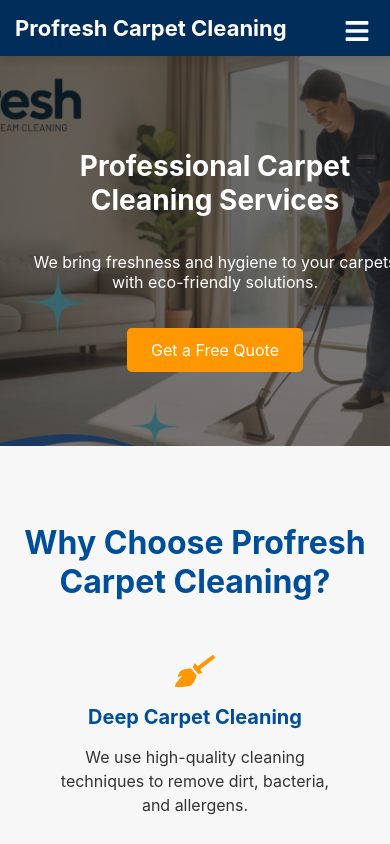
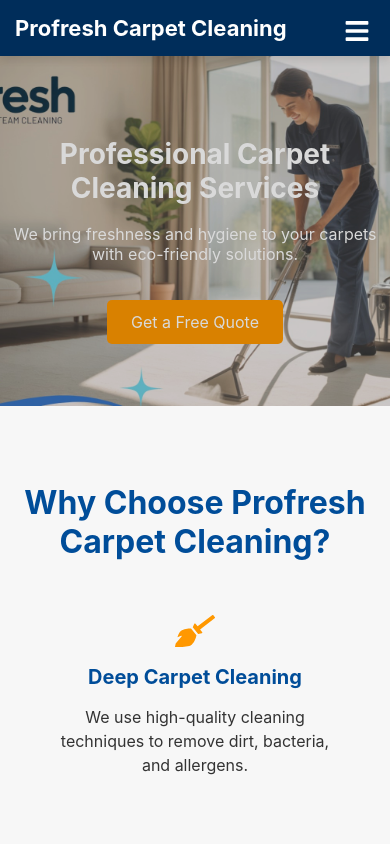
Before and after one commit to raafaelalmeida/profresh, a React (Create React App) app: page / in a window 390 px wide. Shown: the top 844 px of the page. Built offline with nearby package versions, Linux system fonts and the light colour scheme.

Commit message:
tudo ajeitado agora

```diff
--- a/src/components/Banner.module.css
+++ b/src/components/Banner.module.css
@@ -9,6 +9,7 @@
   display: flex;
   align-items: center;
   justify-content: center;
+  text-align: center;
   color: white;
   text-shadow: 2px 2px 4px black;
   margin: 0; /* Remove qualquer margem */
@@ -36,6 +37,14 @@
     .banner {
       height: 200px;
     }
+      .bannerText {
+    text-align: center;
+    padding: 0 15px;
+    max-width: 100%;
+    display: flex;
+    flex-direction: column;
+    align-items: center;
+  }
   }
 
   @keyframes fadeIn {
@@ -50,8 +59,42 @@
 }
 
 .bannerText {
-  animation: fadeIn 3.2s ease-in-out;
+  position: relative;
+  z-index: 2; /* para ficar acima da .overlay */
+  max-width: 90%; /* evita que o texto fique colado nas bordas */
   text-align: center;
-  font-size: 24px;
-  font-weight: bold;
+  display: flex;
+  flex-direction: column;
+  align-items: center;
+  justify-content: center;
 }
+
+
+@media (max-width: 768px) {
+  .banner {
+    display: flex;
+    justify-content: center;
+    align-items: center;
+    text-align: center;
+    padding: 0 !important;
+    margin: 0 !important;
+    width: 100% !important;
+    box-sizing: border-box;
+    overflow-x: hidden;
+  }
+
+  .bannerText {
+    max-width: 90vw;
+    width: 100%;
+    padding: 0 10px;
+    margin: 0 auto;
+    display: flex;
+    flex-direction: column;
+    align-items: center;
+    justify-content: center;
+    text-align: center;
+    z-index: 2;
+    position: relative;
+    box-sizing: border-box;
+  }
+}
--- a/src/pages/Home.js
+++ b/src/pages/Home.js
@@ -22,11 +22,16 @@
       {/* Banner Section */}
      <div className={styles.banner}>
   <div className={styles.overlay}></div>
+
+  <div className={styles.bannerContent}>
     <h1 className={styles.bannerText}>Professional Carpet Cleaning Services</h1>
-        <p className={styles.bannerSubText}>We bring freshness and hygiene to your carpets with eco-friendly solutions.</p>
+    <p className={styles.bannerSubText}>
+      We bring freshness and hygiene to your carpets with eco-friendly solutions.
+    </p>
     <Link to="/contact" className={styles.ctaButton}>
       Get a Free Quote
     </Link>
+      </div>
     </div>
 
       {/* Why Choose Us Section */}
--- a/src/pages/Home.module.css
+++ b/src/pages/Home.module.css
@@ -10,7 +10,7 @@
 .banner {
   position: relative;
   width: 100%;
-  height: 500px;
+  height: 600px;
   background-image: url('/public/images/banner.jpg'); /* Certifique-se de que a imagem existe */
   background-size: cover;
   background-position: center;
@@ -20,8 +20,7 @@
   align-items: center;
   justify-content: center;
   text-align: center;
-  color: white;
-  padding: 20px;
+  color: rgb(255, 255, 255)!important;
   overflow: hidden;
 }
 
@@ -38,13 +37,14 @@
   left: 0;
   width: 100%;
   height: 100%;
-  background: rgba(0, 0, 0, 0.5);
+  background: rgba(0, 0, 0, 0.15);
 }
 
 .bannerText {
   font-size: 36px;
   font-weight: bold;
   z-index: 2;
+  color: white;
 }
 
 .bannerSubText {
```
Lines whose indentation alone changed are shown as unchanged.
